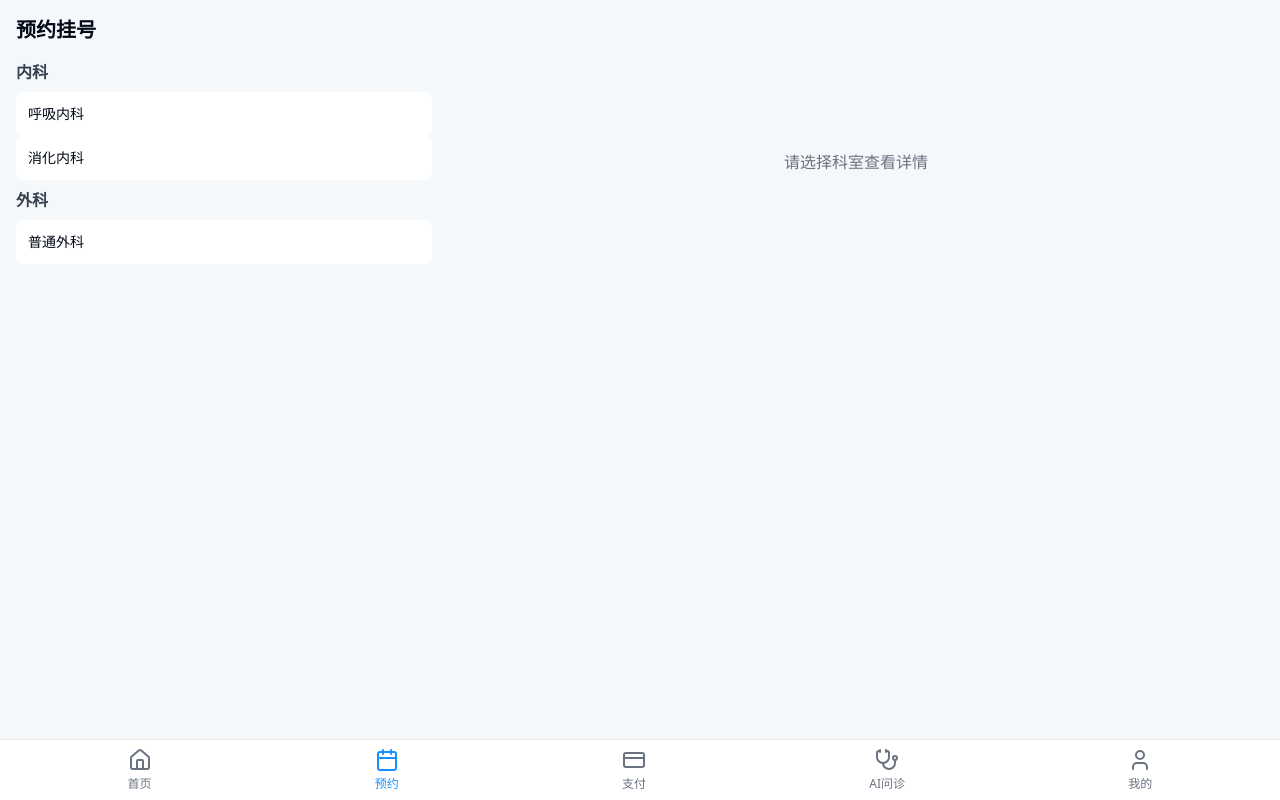
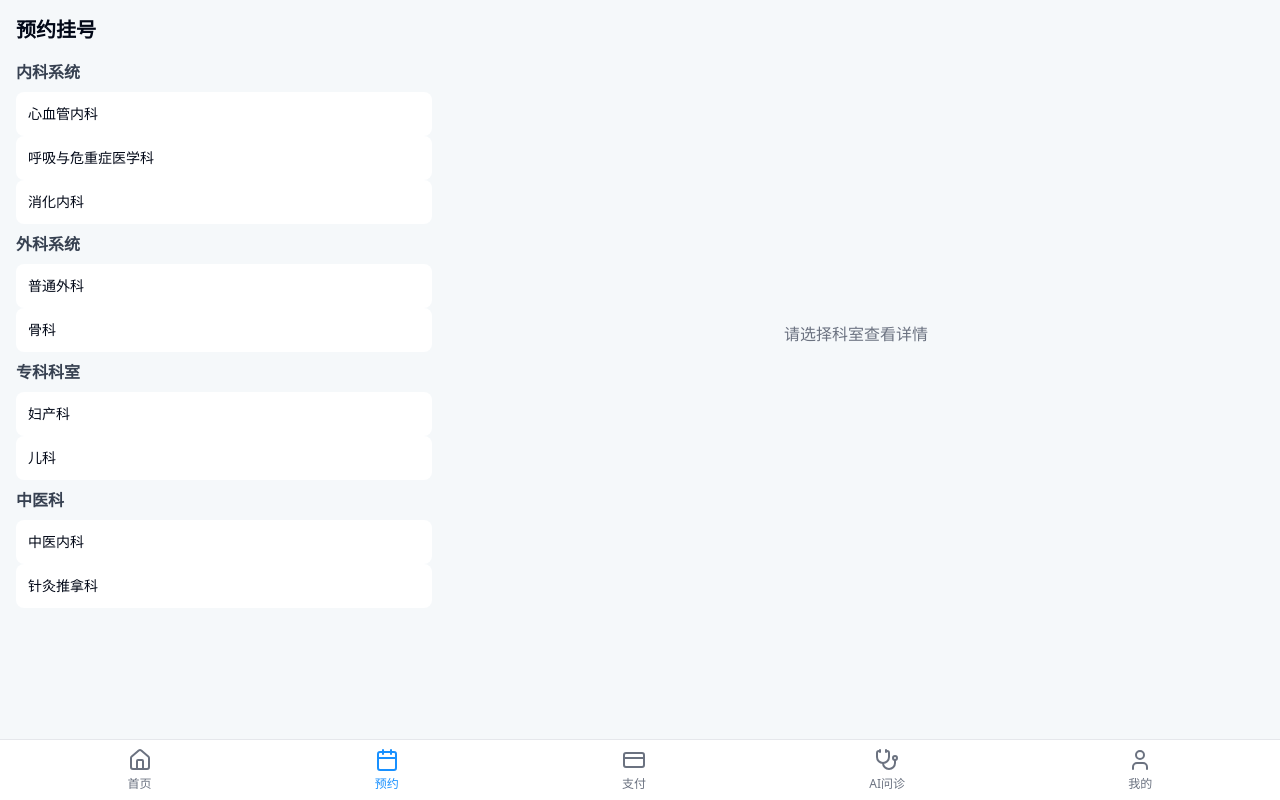
Before and after one commit to helel1905/medica-smart-scheduler, a React (Vite) app: page /appointments in a window 1280 px wide. Built offline with nearby package versions, Linux system fonts and the light colour scheme.

Commit message:
Update mock department data
Update the mock department data with more detailed information about various departments and sub-specialties.

```diff
--- a/src/pages/Appointments.tsx
+++ b/src/pages/Appointments.tsx
@@ -7,17 +7,18 @@ import { useNavigate } from "react-router-dom";
 const mockDepartments = [
   {
     id: 1,
-    name: "内科",
+    name: "内科系统",
     subDepartments: [
       {
         id: 11,
-        name: "呼吸内科",
-        description: "专注于呼吸系统疾病的诊断与治疗",
+        name: "心血管内科",
+        description: "专注于冠心病、高血压、心律失常、心力衰竭等疾病的诊疗。特色专业：介入心脏病学、心脏电生理、结构性心脏病。",
         doctors: [
           {
             id: 111,
-            name: "张医生",
+            name: "王心医",
             title: "主任医师",
+            expertise: "冠心病、心律失常",
             schedule: {
               "2024-03-16": { am: true, pm: true },
               "2024-03-17": { am: true, pm: false },
@@ -28,8 +29,9 @@ const mockDepartments = [
           },
           {
             id: 112,
-            name: "李医生",
+            name: "李心医",
             title: "副主任医师",
+            expertise: "高血压、心力衰竭",
             schedule: {
               "2024-03-16": { am: false, pm: true },
               "2024-03-17": { am: true, pm: true },
@@ -42,13 +44,14 @@ const mockDepartments = [
       },
       {
         id: 12,
-        name: "消化内科",
-        description: "专注于消化系统疾病的诊断与治疗",
+        name: "呼吸与危重症医学科",
+        description: "专注于肺炎、哮喘、慢阻肺、肺癌、睡眠呼吸障碍等疾病的诊疗。特色专业：呼吸介入、肺移植、呼吸康复。",
         doctors: [
           {
             id: 121,
-            name: "王医生",
+            name: "张呼医",
             title: "主任医师",
+            expertise: "肺癌、危重症",
             schedule: {
               "2024-03-16": { am: true, pm: true },
               "2024-03-17": { am: false, pm: true },
@@ -59,26 +62,159 @@ const mockDepartments = [
           },
         ],
       },
+      {
+        id: 13,
+        name: "消化内科",
+        description: "专注于胃炎、溃疡病、肝硬化、胰腺炎、炎症性肠病等疾病的诊疗。特色专业：内镜诊疗、肝病学、胃肠动力。",
+        doctors: [
+          {
+            id: 131,
+            name: "陈消医",
+            title: "主任医师",
+            expertise: "胃肠疾病、内镜诊疗",
+            schedule: {
+              "2024-03-16": { am: true, pm: false },
+              "2024-03-17": { am: true, pm: true },
+              "2024-03-18": { am: true, pm: true },
+              "2024-03-19": { am: false, pm: true },
+              "2024-03-20": { am: true, pm: false },
+            }
+          },
+        ],
+      },
     ],
   },
   {
     id: 2,
-    name: "外科",
+    name: "外科系统",
     subDepartments: [
       {
         id: 21,
         name: "普通外科",
-        description: "提供常见外科疾病的诊疗服务",
+        description: "提供甲状腺/乳腺外科、胃肠外科、肝胆外科、疝与腹壁外科等诊疗服务。特色专业：微创外科、减重代谢外科。",
         doctors: [
           {
             id: 211,
-            name: "刘医生",
+            name: "刘外医",
             title: "主任医师",
+            expertise: "微创手术、甲状腺手术",
             schedule: {
               "2024-03-16": { am: true, pm: false },
               "2024-03-17": { am: true, pm: true },
               "2024-03-18": { am: false, pm: true },
               "2024-03-19": { am: true, pm: false },
+              "2024-03-20": { am: true, pm: true },
+            }
+          },
+        ],
+      },
+      {
+        id: 22,
+        name: "骨科",
+        description: "专注于创伤骨科、关节外科、脊柱外科、运动医学等领域。特色专业：骨肿瘤、显微外科。",
+        doctors: [
+          {
+            id: 221,
+            name: "孙骨医",
+            title: "主任医师",
+            expertise: "关节置换、脊柱外科",
+            schedule: {
+              "2024-03-16": { am: true, pm: true },
+              "2024-03-17": { am: true, pm: false },
+              "2024-03-18": { am: true, pm: true },
+              "2024-03-19": { am: false, pm: true },
+              "2024-03-20": { am: true, pm: false },
+            }
+          },
+        ],
+      },
+    ],
+  },
+  {
+    id: 3,
+    name: "专科科室",
+    subDepartments: [
+      {
+        id: 31,
+        name: "妇产科",
+        description: "提供妇科（肿瘤/内分泌）、产科（高危妊娠）、生殖医学等服务。特色专业：盆底康复、胎儿医学。",
+        doctors: [
+          {
+            id: 311,
+            name: "周妇医",
+            title: "主任医师",
+            expertise: "妇科肿瘤、高危妊娠",
+            schedule: {
+              "2024-03-16": { am: true, pm: true },
+              "2024-03-17": { am: false, pm: true },
+              "2024-03-18": { am: true, pm: false },
+              "2024-03-19": { am: true, pm: true },
+              "2024-03-20": { am: true, pm: false },
+            }
+          },
+        ],
+      },
+      {
+        id: 32,
+        name: "儿科",
+        description: "包括新生儿科、儿童呼吸/消化/神经专科等。特色专业：儿童血液肿瘤、发育行为儿科。",
+        doctors: [
+          {
+            id: 321,
+            name: "吴儿医",
+            title: "主任医师",
+            expertise: "儿童呼吸系统疾病",
+            schedule: {
+              "2024-03-16": { am: true, pm: false },
+              "2024-03-17": { am: true, pm: true },
+              "2024-03-18": { am: true, pm: true },
+              "2024-03-19": { am: false, pm: true },
+              "2024-03-20": { am: true, pm: false },
+            }
+          },
+        ],
+      },
+    ],
+  },
+  {
+    id: 4,
+    name: "中医科",
+    subDepartments: [
+      {
+        id: 41,
+        name: "中医内科",
+        description: "专注于脾胃病、心脑病等中医诊疗。特色：中西医结合治疗方案。",
+        doctors: [
+          {
+            id: 411,
+            name: "郑中医",
+            title: "主任医师",
+            expertise: "脾胃病、心脑病",
+            schedule: {
+              "2024-03-16": { am: true, pm: true },
+              "2024-03-17": { am: true, pm: false },
+              "2024-03-18": { am: false, pm: true },
+              "2024-03-19": { am: true, pm: true },
+              "2024-03-20": { am: true, pm: false },
+            }
+          },
+        ],
+      },
+      {
+        id: 42,
+        name: "针灸推拿科",
+        description: "提供针灸、推拿、拔罐等传统治疗方式。特色：颈肩腰腿痛治疗。",
+        doctors: [
+          {
+            id: 421,
+            name: "赵针医",
+            title: "主任医师",
+            expertise: "针灸治疗、推拿",
+            schedule: {
+              "2024-03-16": { am: true, pm: false },
+              "2024-03-17": { am: true, pm: true },
+              "2024-03-18": { am: true, pm: false },
+              "2024-03-19": { am: false, pm: true },
               "2024-03-20": { am: true, pm: true },
             }
           },
```
